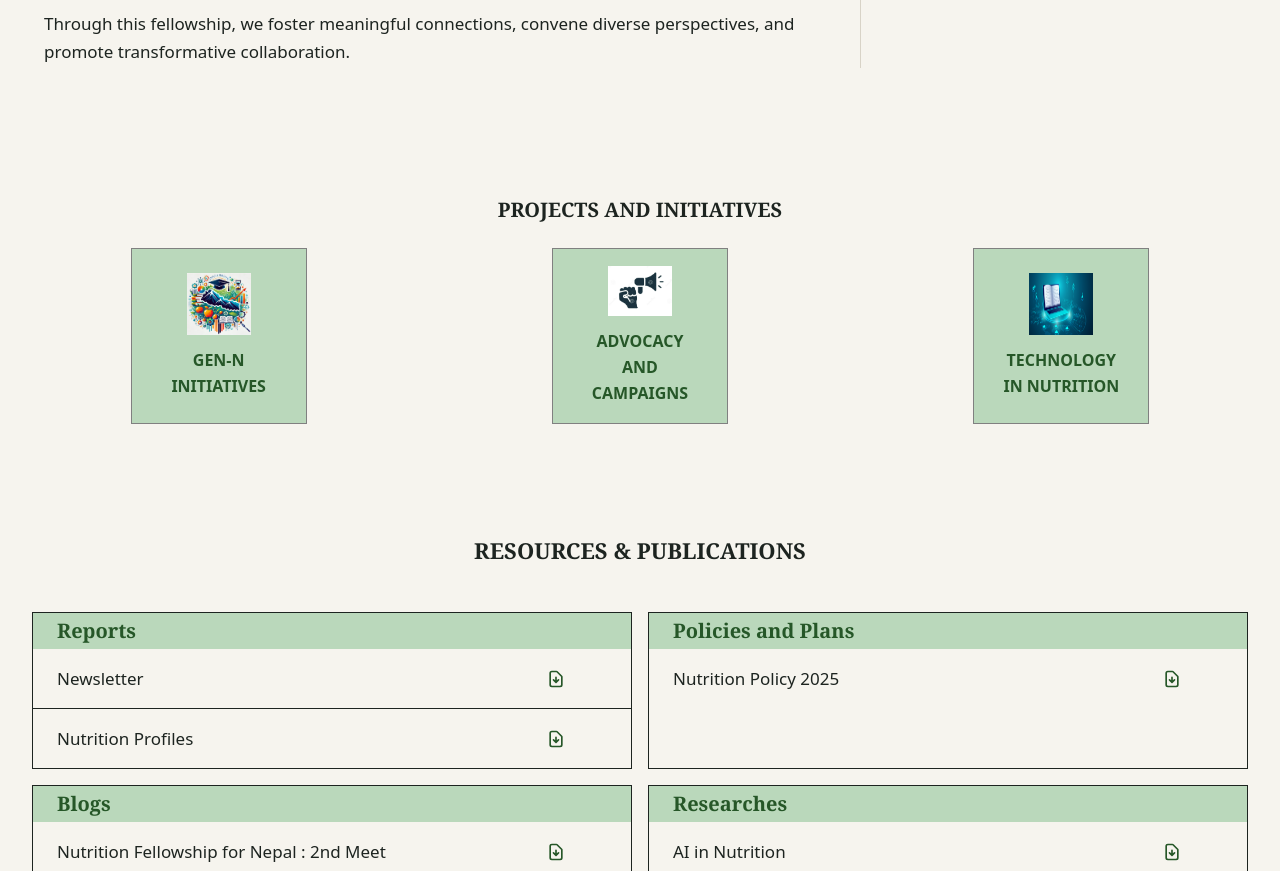
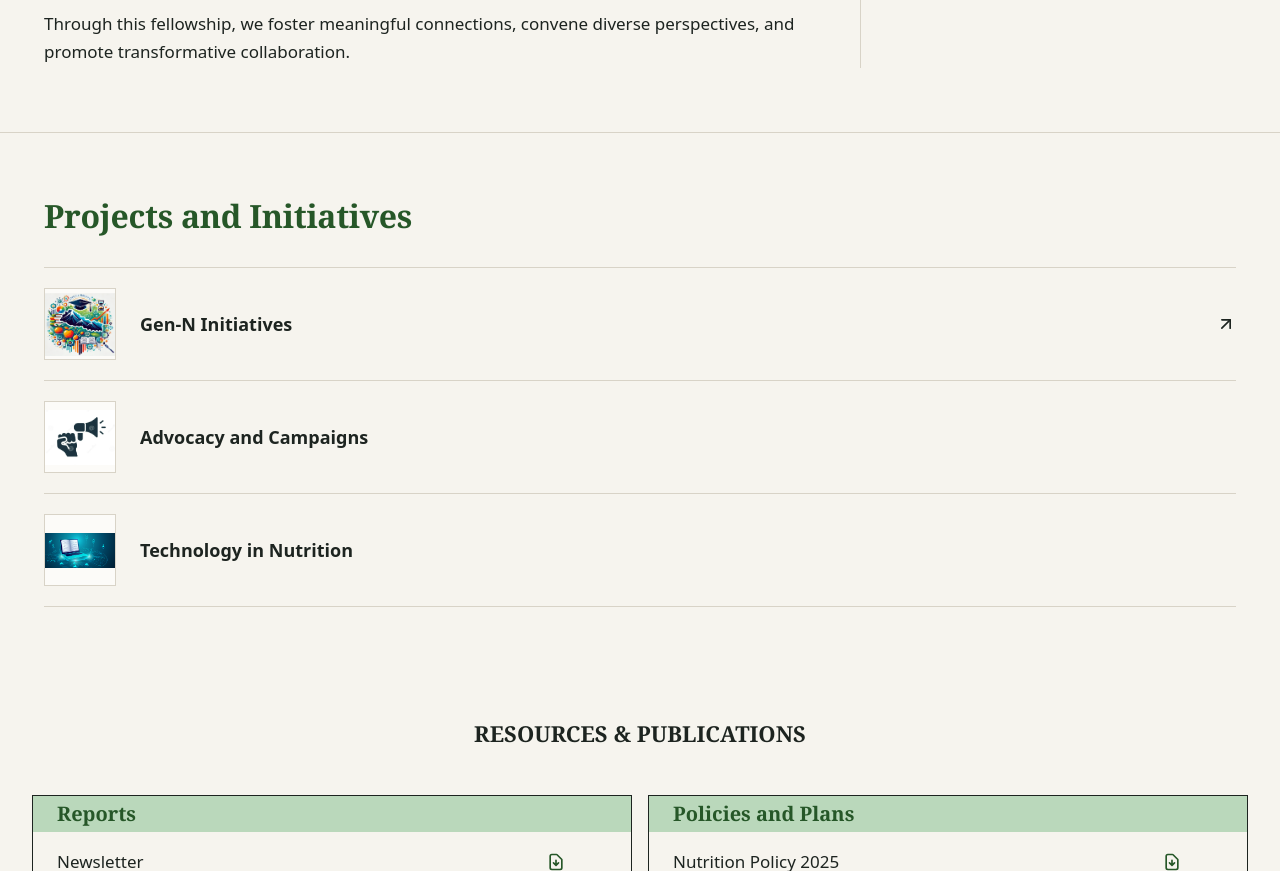
Before and after one commit to vital4nepal/nutrition-fellowship, a React (Create React App) app: page / in a window 1280 px wide. Shown: the part 680-1551 px from the top of the page. Built offline with nearby package versions, Linux system fonts and the light colour scheme.

Commit message:
[style] initiatives as a ruled list, placeholder links removed

```diff
--- a/src/components/Initiatives.js
+++ b/src/components/Initiatives.js
@@ -1,30 +1,55 @@
 import React from 'react';
+import { ArrowUpRight } from 'lucide-react';
+import { Section, SectionTitle, textLink } from './ui';
 
-const Initiatives = () => {
-  return (
-    <div className="text-center my-16 mx-5" id="initiatives">
-      <h2 className="text-lg lg:text-xl font-bold mb-6">PROJECTS AND INITIATIVES</h2>
-      <div className="flex flex-wrap justify-around items-center gap-6">
-        {[
-          { title: 'GEN-N INITIATIVES', img: '/Initiatives/Gen-N.png', link: 'https://drive.google.com/drive/folders/1_PZuUUcI1jwHlIVtsgN01VcXAdH8B8PO?usp=drive_link' },
-          { title: 'ADVOCACY AND CAMPAIGNS', img: '/Initiatives/Advocacy.png', link: 'https://example.com/advocacy' },
-          { title: 'TECHNOLOGY IN NUTRITION', img: '/Initiatives/TechInNut.png', link: 'https://example.com/technology' }
-        ].map((item, index) => (
-          <div key={index} className="bg-[#bad8bb] text-[#265728] p-6 text-center w-44 h-44 flex flex-col items-center justify-center shadow-lg transition-transform transform hover:scale-105 border border-[grey]">
-            <img src={item.img} alt={item.title} className="w-16 h-16 mb-3" />
-            <a
-              href={item.link}
-              target="_blank"
-              rel="noopener noreferrer"
-              className="text-base font-semibold leading-relaxed transition-transform hover:underline"
-            >
-              {item.title}
-            </a>
-          </div>
-        ))}
-      </div>
-    </div>
-  );
-};
+// The advocacy and technology links are example.com placeholders, so those rows render without a link.
+const initiatives = [
+  {
+    title: 'Gen-N Initiatives',
+    img: '/Initiatives/Gen-N.png',
+    width: 165,
+    height: 149,
+    link: 'https://drive.google.com/drive/folders/1_PZuUUcI1jwHlIVtsgN01VcXAdH8B8PO?usp=drive_link',
+  },
+  { title: 'Advocacy and Campaigns', img: '/Initiatives/Advocacy.png', width: 197, height: 154 },
+  { title: 'Technology in Nutrition', img: '/Initiatives/TechInNut.png', width: 1000, height: 500 },
+];
+
+const rowClass = 'grid min-h-[80px] grid-cols-[56px_1fr_auto] items-center gap-4 border-b border-line py-3 lg:grid-cols-[72px_1fr_auto] lg:gap-6 lg:py-5';
+
+const Initiatives = () => (
+  <Section name="initiatives" id="initiatives">
+    <SectionTitle className="mb-8">Projects and Initiatives</SectionTitle>
+    <ul className="border-t border-line">
+      {initiatives.map(({ title, img, width, height, link }) => {
+        const content = (
+          <>
+            <img
+              src={img}
+              alt=""
+              width={width}
+              height={height}
+              loading="lazy"
+              className="h-14 w-14 border border-line bg-surface object-contain lg:h-[72px] lg:w-[72px]"
+            />
+            <span className="text-lg font-semibold">{title}</span>
+            {link && <ArrowUpRight size={20} aria-hidden="true" />}
+          </>
+        );
+        return (
+          <li key={title}>
+            {link ? (
+              <a href={link} target="_blank" rel="noopener noreferrer" className={`${textLink} ${rowClass}`}>
+                {content}
+              </a>
+            ) : (
+              <div className={rowClass}>{content}</div>
+            )}
+          </li>
+        );
+      })}
+    </ul>
+  </Section>
+);
 
 export default Initiatives;
```
Also changed, not shown: src/components/Initiatives.css (deleted, +0 -64 lines).
